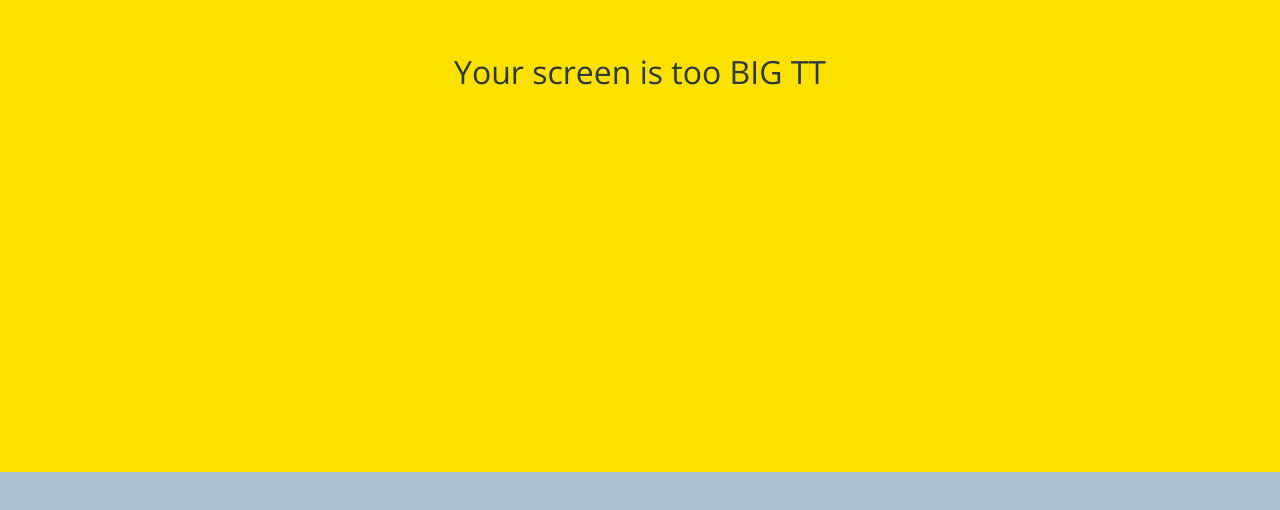
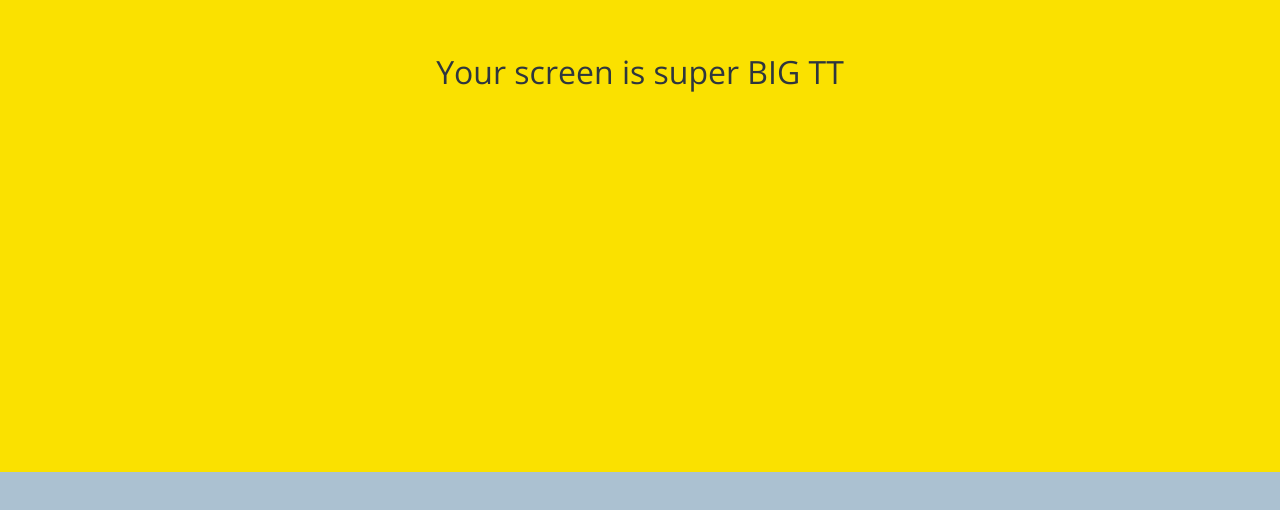
Before and after one commit to bytestocode/kokoa-clone, a plain HTML site: page chat.html in a window 1280 px wide. Shown: the part 328-838 px from the top of the page. Drawn offline with nearby package versions, Linux system fonts and the light colour scheme.

Commit message:
too -> super

```diff
--- a/chat.html
+++ b/chat.html
@@ -79,7 +79,7 @@
     </form>
 
     <div id="no-mobile">
-      <span>Your screen is too BIG TT</span>
+      <span>Your screen is super BIG TT</span>
     </div>
 
     <script
```
Also changed, not shown: chats.html (+1 -1 lines).
